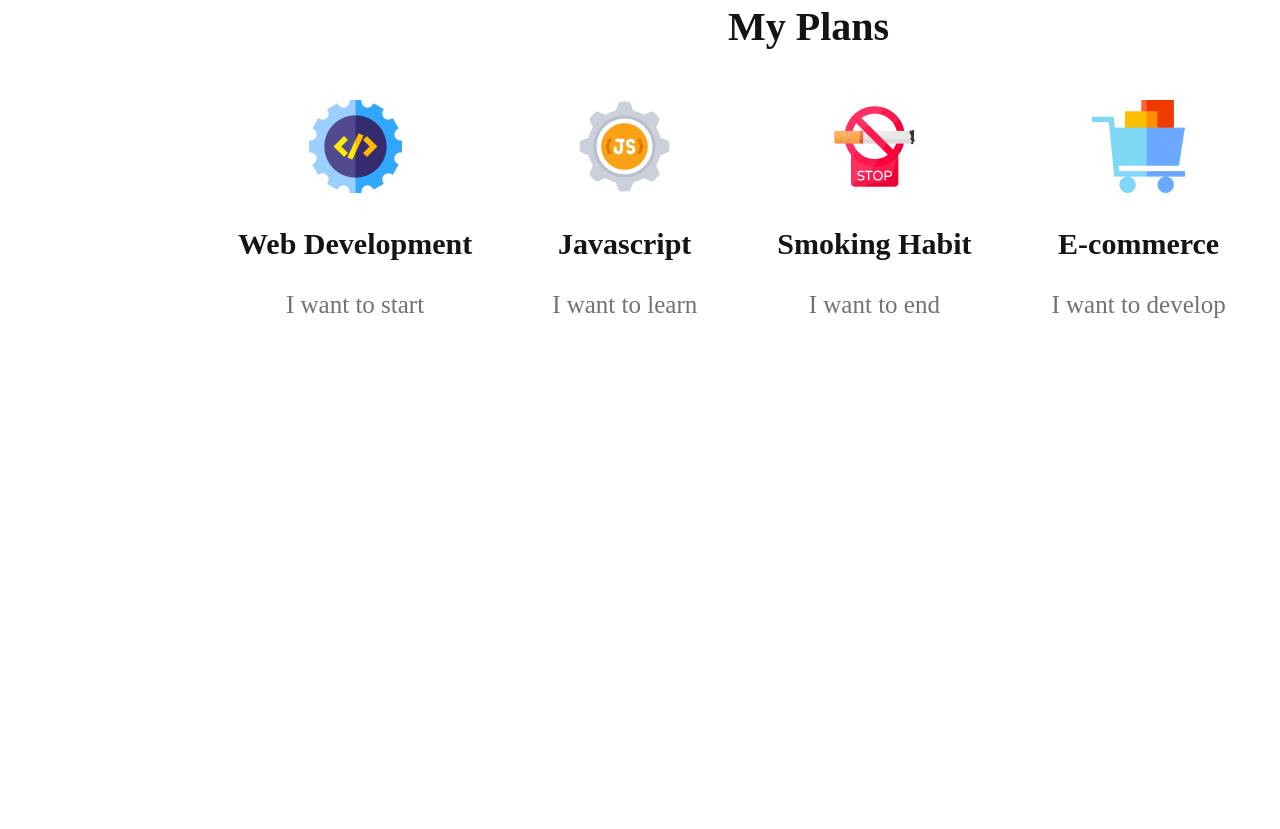
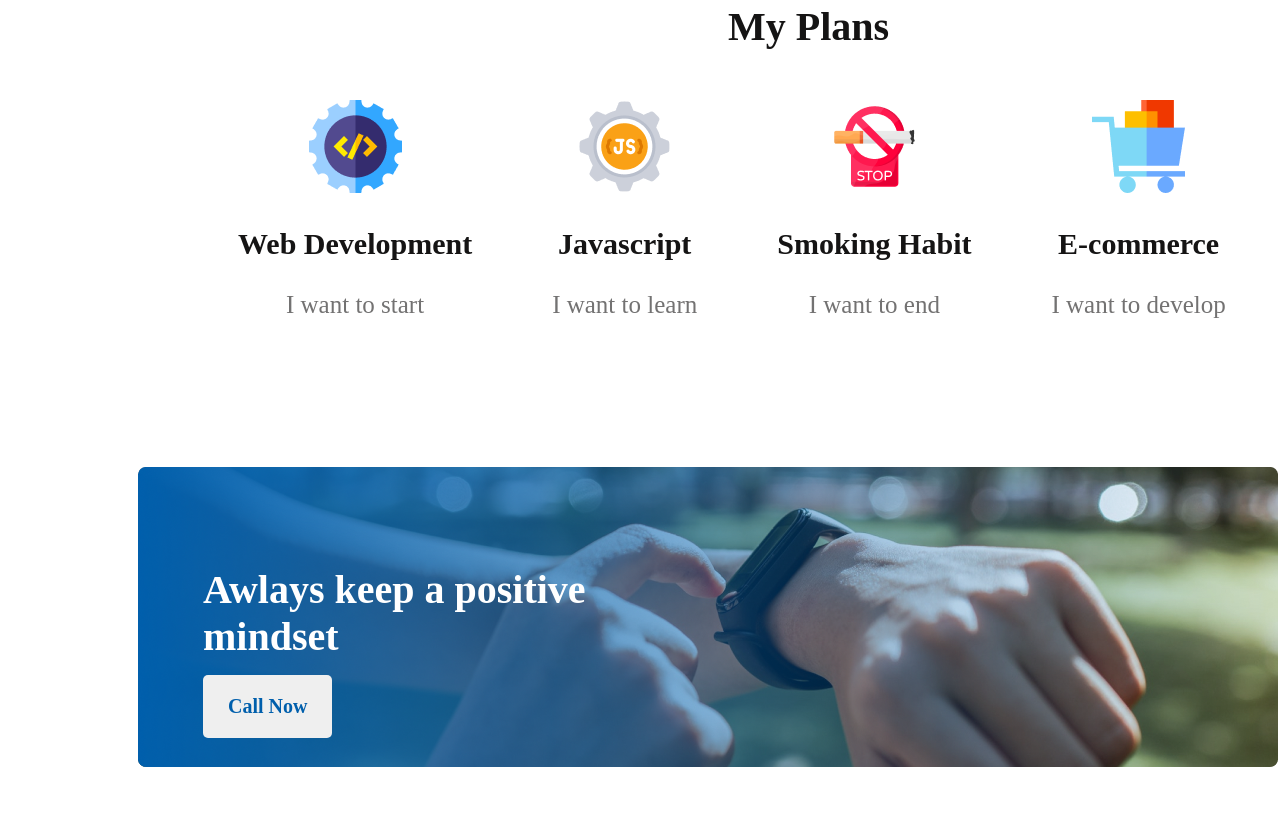
Before and after one commit to Sultana-Razia/new-year-new-me, a plain HTML site: page index.html in a window 1280 px wide. Shown: the part 1794-2623 px from the top of the page. Before the commit the page ends 2138 px from the top, so only its background shows below. Drawn offline with Linux system fonts and the light colour scheme.

Commit message:
contact area added

```diff
--- a/index.html
+++ b/index.html
@@ -39,6 +39,7 @@
                 </ul>
             </div>
         </section>
+
         <section class="plans-section">
             <h1 class="plans-title">My Plans</h1>
             <div class="plan-area">
@@ -64,6 +65,14 @@
                 </div>
             </div>
         </section>
+
+        <section class="contact-area">
+            <div class="contact-area-image">
+                <!-- <img src="images/watch.png" alt=""> -->
+                <h3 class="contact-area-title">Awlays keep a positive <br> mindset</h3>
+                <button class="btn-call">Call Now</button>
+            </div>
+        </section>
     </main>
     <footer>
 
--- a/styles.css
+++ b/styles.css
@@ -96,6 +96,7 @@ ul li::before {
 
 .plan-area {
     display: flex;
+    margin-bottom: 130px;
 }
 
 .plans {
@@ -114,3 +115,39 @@ ul li::before {
     font-size: 25px;
     color: #737272;
 }
+
+/* Contact Area Styles */
+.contact-area {
+    margin: 260px 230px 130px 130px;
+}
+
+
+.contact-area-image {
+    background-image: url('images/gradient1.png'), url('images/watch.png');
+    background-repeat: no-repeat;
+    border-radius: 8px;
+    width: 1140px;
+    height: 300px;
+    padding-top: 60px;
+    padding-left: 65px;
+}
+
+.contact-area-title {
+    font-weight: 700;
+    font-size: 40px;
+    color: #FFFFFF;
+    /* position: top right; */
+    text-align: start;
+    margin-bottom: 15px;
+}
+
+.btn-call {
+    font-weight: 600;
+    font-size: 20px;
+    text-align: center;
+    padding: 20px 25px;
+    border: none;
+    border-radius: 5px;
+    color: #005FAC;
+    margin-top: 0;
+}
```
